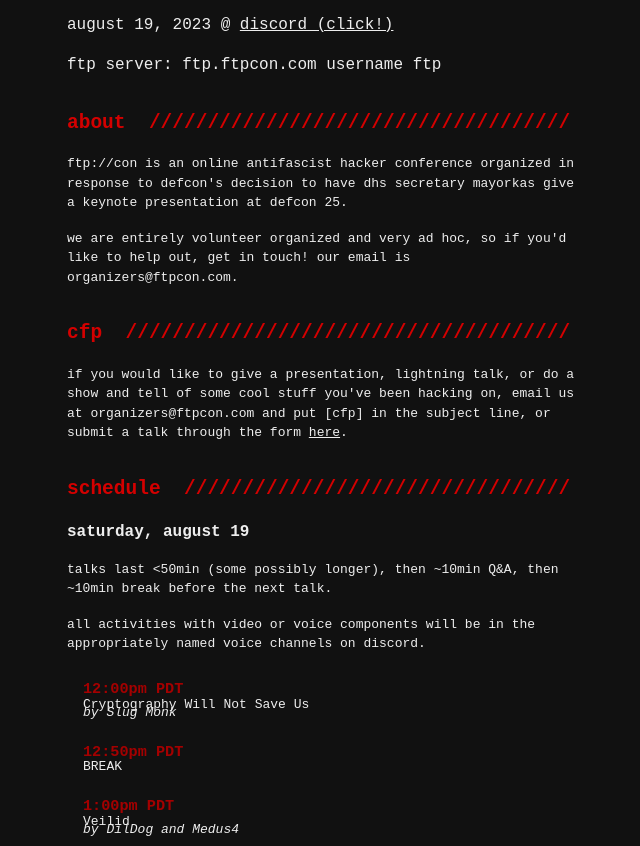
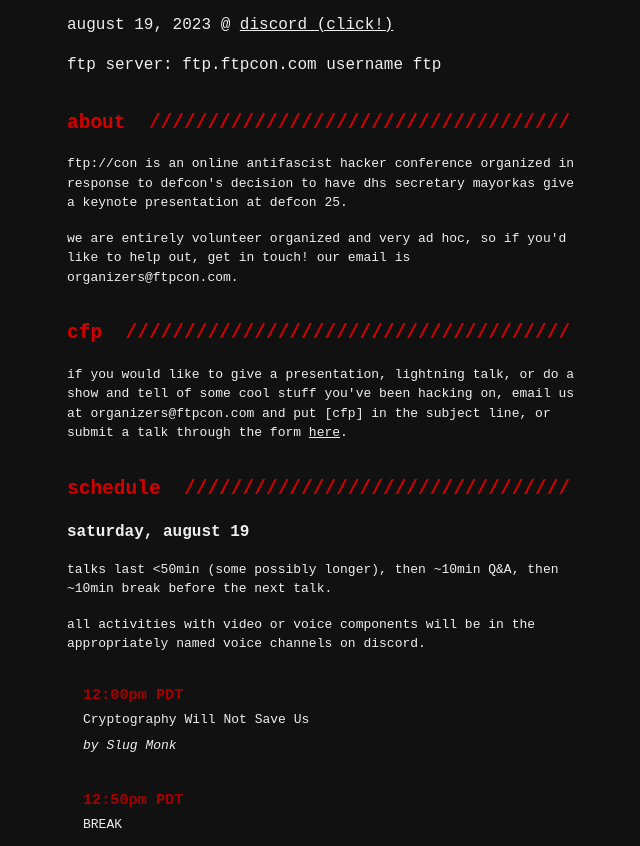
Before and after one commit to ftpcon/ftpcon, a plain HTML site: page website/index.html in a window 1280 px wide. Shown: the part 106-952 px from the top of the page, without its empty margins (317-957 px from the left). Drawn offline with Linux system fonts and the light colour scheme.

Commit message:
Adjust text spacing for browser compatibility

```diff
--- a/website/style.css
+++ b/website/style.css
@@ -152,11 +152,11 @@
 }
 
 h3.schedule_timeslot {
-  margin-top: 24px;
+  margin-top: 2em;
   margin-bottom: 0px;
 }
 
 p.timeslot_info {
   margin-top: 0px;
-  line-height: 8px;
+  line-height: 2em;
 }
```
